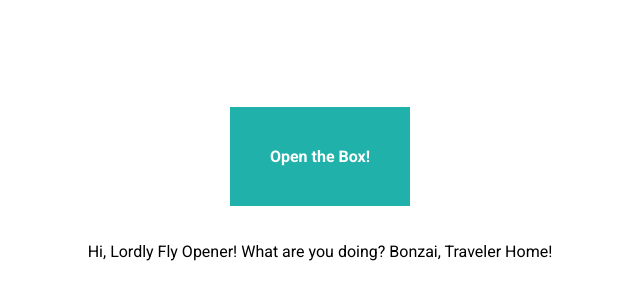
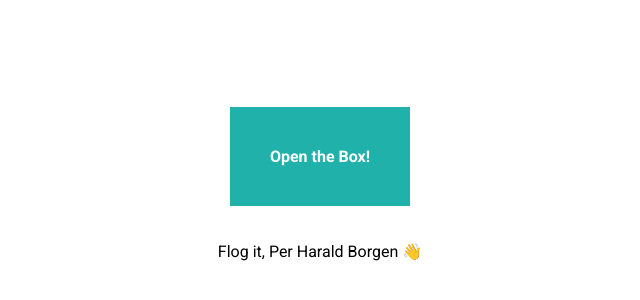
Before and after one commit to WinterCricket/codesscratcher, a plain HTML site: page index.html in a window 1280 px wide. Shown: the part 218-518 px from the top of the page, without its empty margins (320-960 px from the left). Drawn offline with Linux system fonts and the light colour scheme.

Commit message:
parameters and arguments for functions

```diff
--- a/index.html
+++ b/index.html
@@ -9,7 +9,7 @@
 <body>
 
 	<div id="box">Open the Box!</div>
-	<p id="greet-el"></p>
+	<p id="welcome-el"></p>
 <script type="text/javascript" src="index.js"></script>
 </body>
 </html>
--- a/index.js
+++ b/index.js
@@ -1,15 +1,11 @@
 
 
 
+const welcomeEl = document.getElementById("welcome-el")
 
-const greetEl = document.getElementById("greet-el")
+// Give the function a parameter, greeting, that replaces "Welcome back"
+function greetUser(greeting) {
+    welcomeEl.textContent = greeting+", Per Harald Borgen 👋"
+}
 
-const recipient = "Lordly Fly Opener"
-const sender = "Traveler Home"
-const email = `
-	Hi, ${recipient}!
-	What are you doing?
-	Bonzai, ${sender}!
-`
-console.log(email)
-greetEl.textContent = email
+greetUser("Flog it")
```
